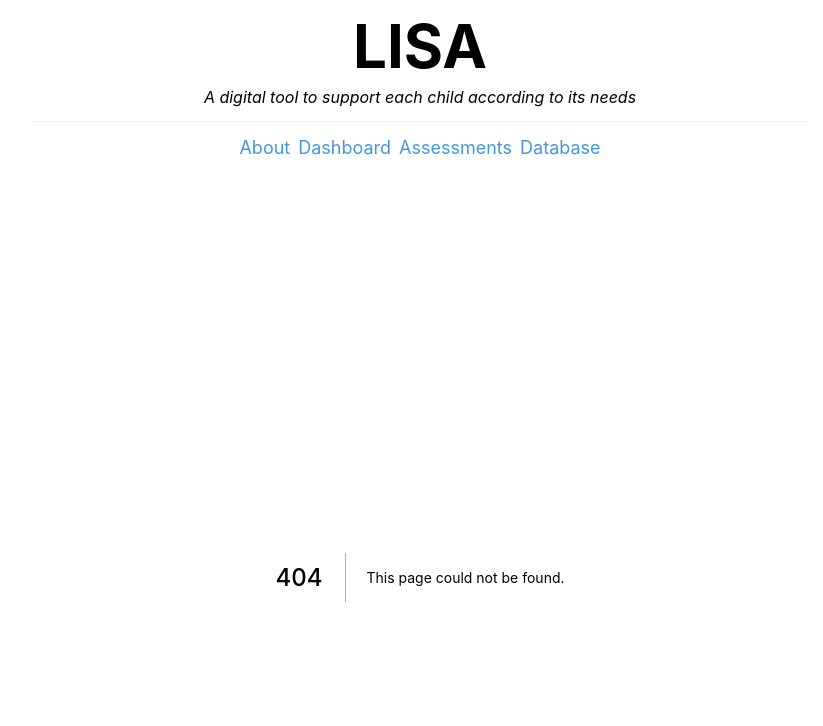
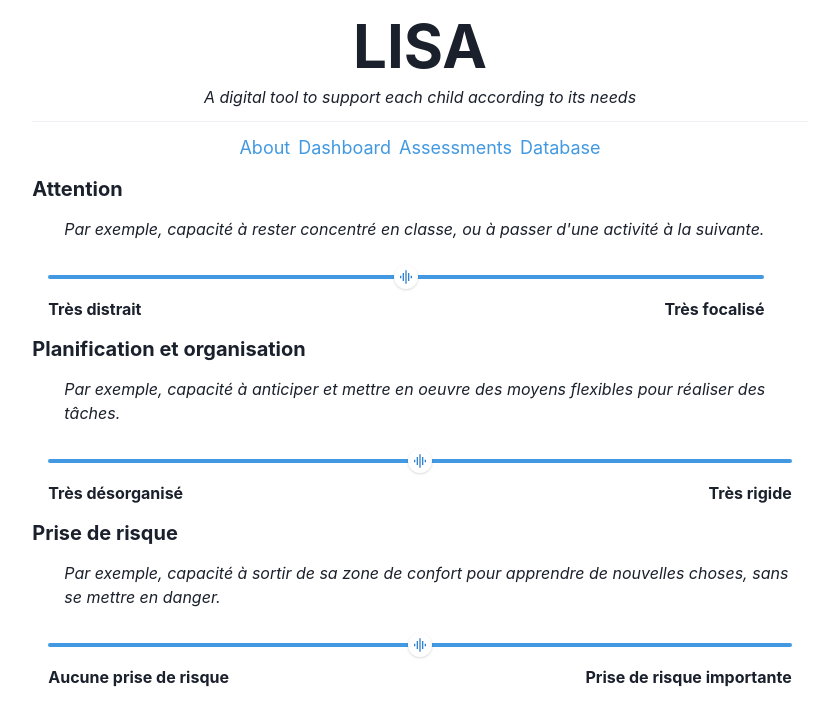
Before and after one commit to elierotenberg/lisa-prototype, a Next.js app: page /assessment-demo in a window 1280 px wide. Before the commit this address had no page. Shown: the top 726 px of the page, without its empty margins (220-1043 px from the left). Built offline with nearby package versions, Linux system fonts and the light colour scheme.

Commit message:
Add assessment demo

```diff
--- a/package.json
+++ b/package.json
@@ -27,6 +27,7 @@
     "next": "10.0.5",
     "react": "17.0.1",
     "react-dom": "17.0.1",
+    "react-icons": "^4.2.0",
     "react-markdown": "^5.0.3",
     "recharts": "^2.0.6",
     "uuid": "^8.3.2"
--- /dev/null
+++ b/src/pages/assessment-demo.tsx
@@ -0,0 +1,81 @@
+import { Box, Flex, Heading, Text, VStack } from "@chakra-ui/layout";
+import { MdGraphicEq } from "react-icons/md";
+import { Slider, SliderThumb, SliderTrack } from "@chakra-ui/slider";
+import Head from "next/head";
+import React, { Fragment, FunctionComponent } from "react";
+import { MainContainer } from "../components/MainContainer/MainContainer";
+
+type AssessmentQuestion = {
+  readonly title: string;
+  readonly info: string;
+  readonly labels: [string, string];
+};
+
+const questions: AssessmentQuestion[] = [
+  {
+    title: "Attention",
+    info: `
+        Par exemple, capacité à rester concentré en classe, ou à passer d'une activité à la suivante.
+        `,
+    labels: ["Très distrait", "Très focalisé"],
+  },
+  {
+    title: "Planification et organisation",
+    info: `
+      Par exemple, capacité à anticiper et mettre en oeuvre des moyens flexibles pour réaliser des tâches.
+    `,
+    labels: ["Très désorganisé", "Très rigide"],
+  },
+  {
+    title: "Prise de risque",
+    info: `
+      Par exemple, capacité à sortir de sa zone de confort pour apprendre de nouvelles choses, sans se mettre en danger.
+    `,
+    labels: ["Aucune prise de risque", "Prise de risque importante"],
+  },
+];
+
+const AssessmentDemo: FunctionComponent = () => {
+  return (
+    <Fragment>
+      <Head>
+        <title>Assessment Demo</title>
+      </Head>
+      <MainContainer>
+        <VStack alignItems="flex-start" spacing={4}>
+          {questions.map(({ title, info, labels }, key) => (
+            <Flex key={key} flexDirection="column" alignItems="stretch" px={4}>
+              <Heading mx={-4} size="md">
+                {title}
+              </Heading>
+              <Text my={4} pl={4} fontStyle="italic">
+                {info}
+              </Text>
+              <Slider my={2}>
+                <SliderTrack bg="blue.400" />
+                <SliderThumb boxSize={6}>
+                  <Box color="blue.500" as={MdGraphicEq} />
+                </SliderThumb>
+              </Slider>
+              <Flex
+                flexDirection="row"
+                w="100%"
+                justifyContent="space-between"
+                fontWeight="bold"
+              >
+                <Text textAlign="start" flex={1}>
+                  {labels[0]}
+                </Text>
+                <Text textAlign="end" flex={1}>
+                  {labels[1]}
+                </Text>
+              </Flex>
+            </Flex>
+          ))}
+        </VStack>
+      </MainContainer>
+    </Fragment>
+  );
+};
+
+export default AssessmentDemo;
```
Also changed, not shown: 1 other file (tests, documents, lock files or other folders).
